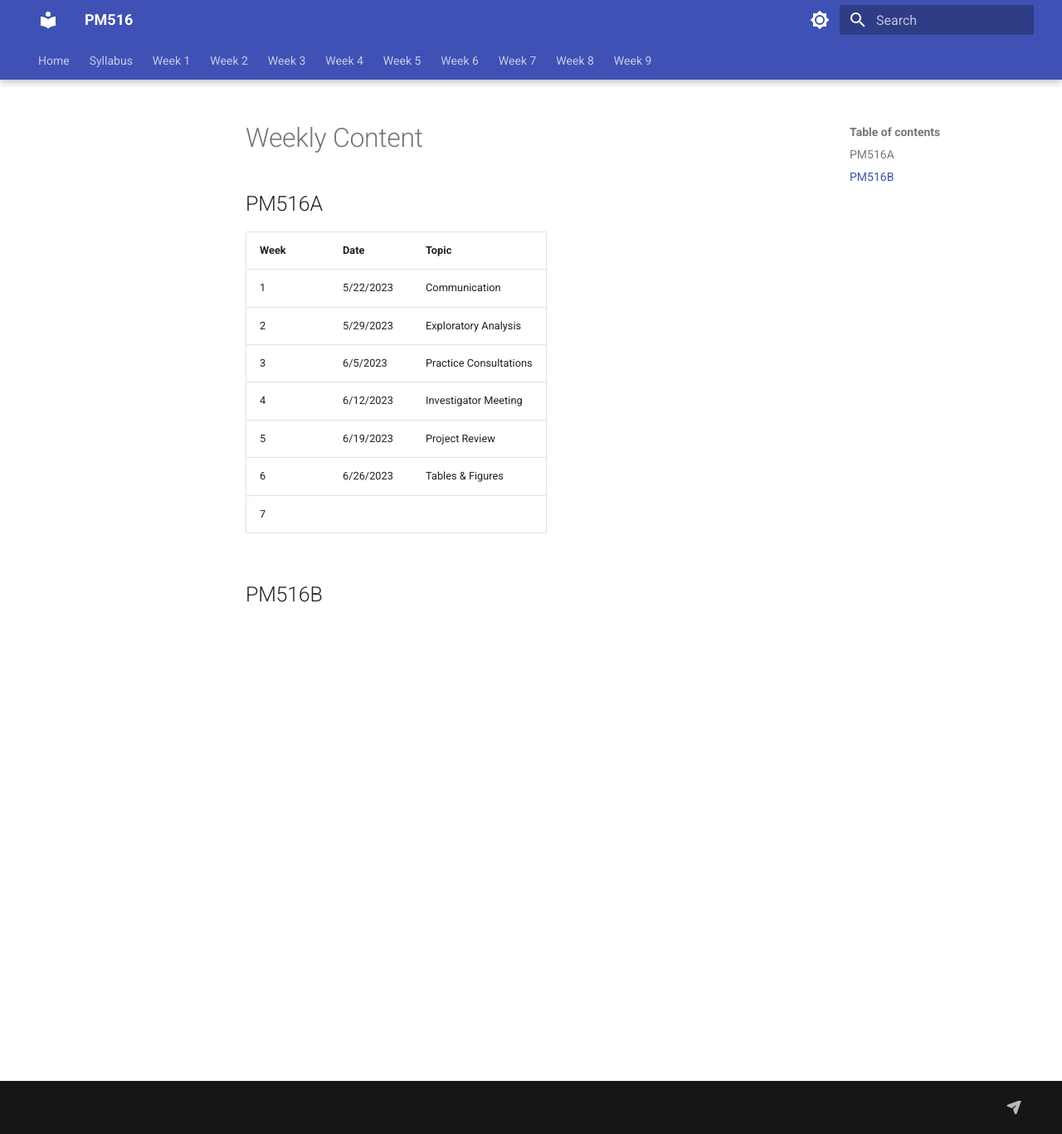
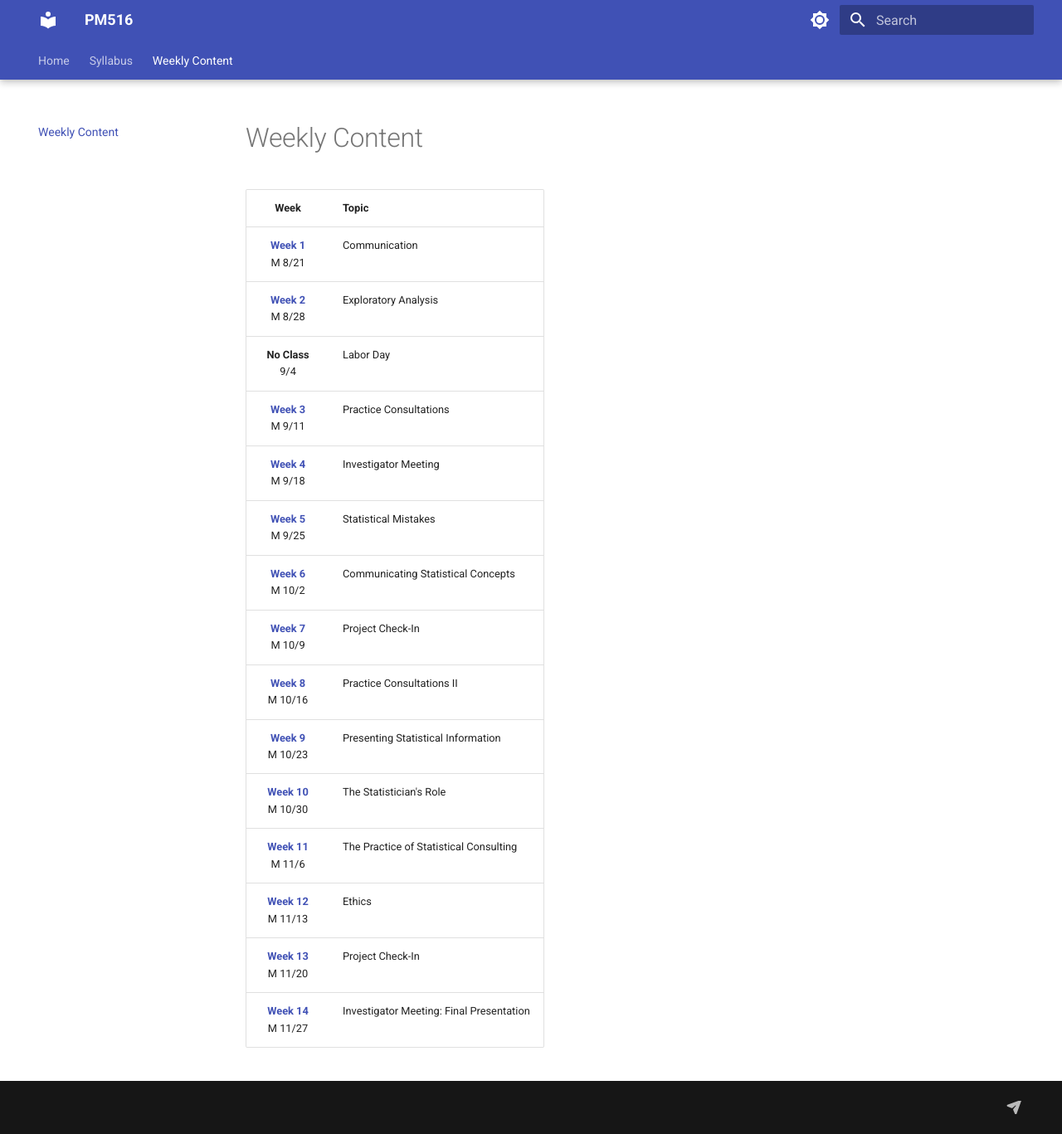
Before and after one commit to USCbiostats/PM516, an MkDocs documentation site: the page built from docs/content.md, in a window 1280 px wide and 1367 px high. Shown: the whole window at 83% size. Built offline with MkDocs 1.6.1 and Material for MkDocs 9.7.7, drawn with Linux system fonts in a browser that asks for light colours; comment, search, counter and statistics services are not loaded.

Commit message:
content link update

```diff
--- a/docs/content.md
+++ b/docs/content.md
@@ -1,14 +1,19 @@
 # Weekly Content
 
-## PM516A
-| Week | Date | Topic |
-| --- | --- | --- |
-| 1 | 5/22/2023 | Communication |
-| 2 | 5/29/2023 | Exploratory Analysis |
-| 3 | 6/5/2023  | Practice Consultations |
-| 4 | 6/12/2023 | Investigator Meeting |
-| 5 | 6/19/2023 | Project Review |
-| 6 | 6/26/2023 | Tables & Figures |
-| 7 |
-
-## PM516B
+| **Week** | Topic |
+| :-: | :-- |
+|[**Week 1**](week1.md) <br /> M 8/21 | Communication |
+|[**Week 2**](week2.md) <br /> M 8/28 | Exploratory Analysis |
+|**No Class** <br /> 9/4 | Labor Day
+|[**Week 3**](week3.md) <br /> M 9/11 | Practice Consultations |
+|[**Week 4**](week4.md) <br /> M 9/18 | Investigator Meeting |
+|[**Week 5**](week5.md) <br /> M 9/25 | Statistical Mistakes |
+|[**Week 6**](week6.md) <br /> M 10/2 | Communicating Statistical Concepts |
+|[**Week 7**](week7.md) <br /> M 10/9 | Project Check-In |
+|[**Week 8**](week8.md) <br /> M 10/16 | Practice Consultations II |
+|[**Week 9**](week9.md) <br /> M 10/23 | Presenting Statistical Information |
+|[**Week 10**](week10.md) <br /> M 10/30 | The Statistician's Role |
+|[**Week 11**](week11.md) <br /> M 11/6 | The Practice of Statistical Consulting |
+|[**Week 12**](week12.md) <br /> M 11/13 | Ethics |
+|[**Week 13**](week13.md) <br /> M 11/20 | Project Check-In |
+|[**Week 14**](week14.md) <br /> M 11/27 | Investigator Meeting: Final Presentation |
--- a/mkdocs.yml
+++ b/mkdocs.yml
@@ -73,15 +73,7 @@ extra_javascript:
 nav:
   - Home: index.md
   - Syllabus: syllabus-a.md
-  - Week 1: week1.md
-  - Week 2: week2.md
-  - Week 3: week3.md
-  - Week 4: week4.md
-  - Week 5: week5.md
-  - Week 6: week6.md
-  - Week 7: week7.md
-  - Week 8: week8.md
-  - Week 9: week9.md
+  - Weekly Content: content.md
   # - Research:
   #   - "A paper": research/a-paper.md
   # - Software:
```
